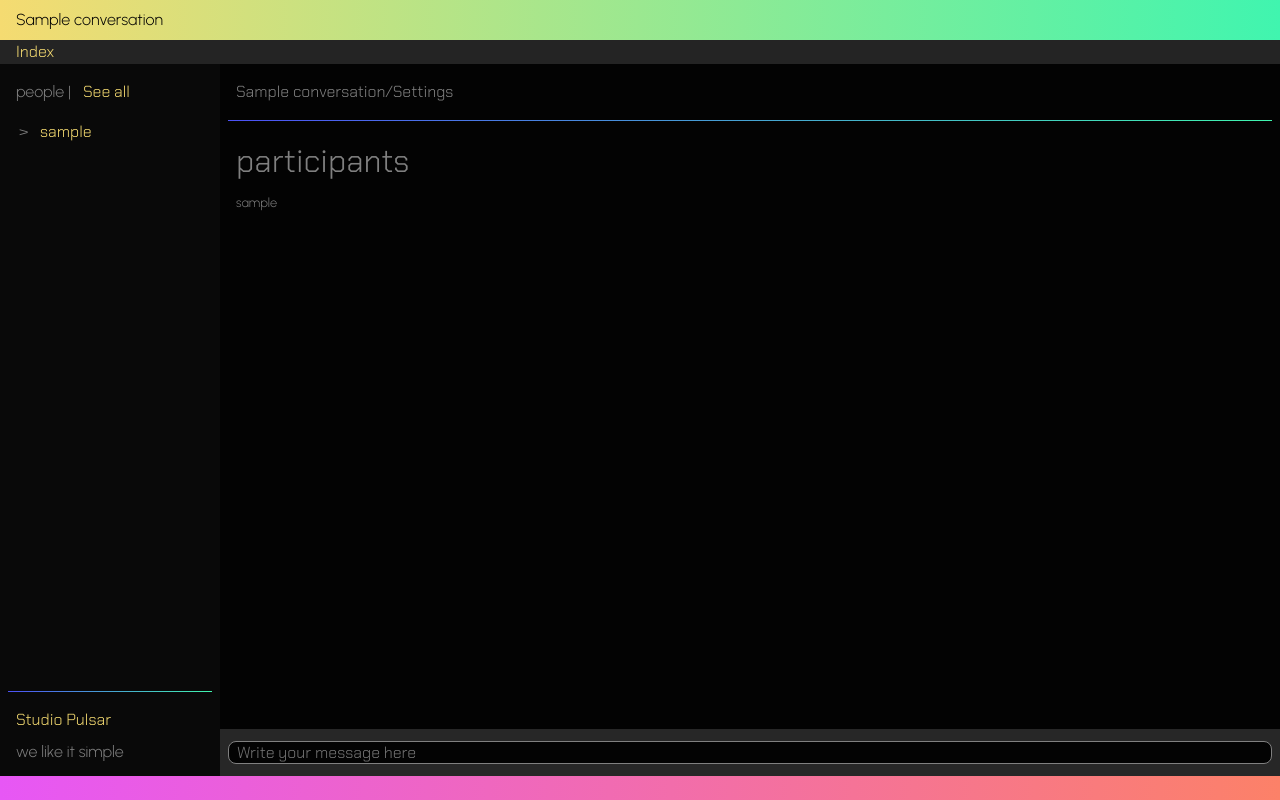
After one commit to Marco177171/algrant, a Django app: template django_app/algrantapp/templates/chat_settings.html in a window 1280 px wide. The commit adds this page. Run offline with Django 3.2, Linux system fonts and the light colour scheme; tables that the repository leaves empty hold one stand-in row (values such as "Sample post"); the template is opened without the code that fills it: values that come from a table or form of the project are taken from there, most other values are stand-ins (such as "Sample title", 1, 10 or a date in 2020).

Commit message:
Add/remove users from chat if admin

```diff
--- /dev/null
+++ b/django_app/algrantapp/templates/chat_settings.html
@@ -0,0 +1,63 @@
+{% extends './conversation_base.html' %}
+
+{% block main %}
+<h6>{{conversation.conversation_name}}/Settings</h6>
+<div class="divider"></div>
+
+<!-- ADD PARTICIPANTS TO CONVERSATION -->
+{% if conversation.admin_id == request.user.id %}
+    <h3>Admin dashboard</h3>
+
+    <!-- Add participants -->
+    <form method="post" action="{% url 'add_participants' conversation.id %}">
+        {% csrf_token %}
+        <label for="friends">Add participants:</label>
+        <select name="friends" id="friends" multiple>
+            {% for friend in my_friends_list %}
+            <option value="{{friend.id}}">{{friend.username}}</option>
+            {% endfor %}
+        </select>
+        <button type="submit">Add to conversation</button>
+    </form>
+
+    <!-- Remove participants -->
+    <form method="post" action="{% url 'remove_participants' conversation.id %}">
+        {% csrf_token %}
+        <label for="participants">Remove participants:</label>
+        <select name="participants" id="participants" multiple>
+            {% for participant in conversation.participants.all %}
+                {% if participant != request.user %}
+                <option value="{{participant.id}}">{{participant.username}}</option>
+                {% endif %}
+            {% endfor %}
+        </select>
+        <button type="submit">Remove from conversation</button>
+    </form>
+{% endif %}
+
+<h4>participants</h4>
+{% for participant in conversation.participants.all %}
+<span>{{ participant.username }}</span>
+{% empty %}
+<span>No participants in this conversation.</span>
+<form action="{% url 'remove_user_from_conversation' %}" id="remove-user-form" method="post">
+    {% csrf_token %}
+    <input type="hidden" name="conversation_id" value="{{conversation.id}}">
+    <input type="hidden" name="user_id" value="{{participant.id}}">
+    <a href="#" onclick="document.getElementById('remove-user-form').submit(); return false;">Remove</a>
+</form>
+{% endfor %}
+
+{% endblock %}
+
+{% block main_bottom %}
+    <form action="{% url 'new_message' conversation_id=conversation.id %}" method="post">
+        {% csrf_token %}
+        <input class="search" type="text" name="message_text" placeholder="Write your message here" required>
+    </form>
+{% endblock %}
+
+<div class="explorer">
+    <a href="{% url 'index' %}">Index</a>
+    <a href="{% url 'all_users' %}">Algrant people</a>
+</div>
--- a/django_app/algrantapp/templates/conversation.html
+++ b/django_app/algrantapp/templates/conversation.html
@@ -38,6 +38,6 @@
 
 <div class="explorer">
     {% block explorer %}
-    <a href="{% url 'conversation_admin_dashboard' conversation_id=conversation.id %}">Chat Settings</a>
+    <a href="{% url 'chat_settings' conversation_id=conversation.id %}">Chat Settings</a>
     {% endblock %}
 </div>
--- a/django_app/algrantapp/urls.py
+++ b/django_app/algrantapp/urls.py
@@ -41,9 +41,13 @@ urlpatterns = [
     # CHATS
     path('my_conversations', views.my_conversations, name='my_conversations'),
     path('my_conversations/<str:conversation_id>', views.conversation, name='conversation'), # channels
-    path('my_conversations/<str:conversation_id>/admin_dashboard', views.conversation_admin_dashboard, name='conversation_admin_dashboard'),
     path('new_conversation', views.new_conversation, name='new_conversation'),
     path('delete_conversation', views.delete_conversation, name='delete_conversation'),
+    # CHAT SETTINGS
+    path('my_conversations/<str:conversation_id>/settings', views.chat_settings, name='chat_settings'),
+    path('my_conversations/<int:conversation_id>/add/', views.add_participants, name='add_participants'),
+    path('my_conversations/<int:conversation_id>/remove/', views.remove_participants, name='remove_participants'),
+    # MESSAGES
     path('new_message/<int:conversation_id>', views.new_message, name='new_message'),
     path('delete_message', views.delete_message, name='delete_message'),
     # NOTIFICATIONS
```
Also changed, not shown: django_app/algrantapp/templates/conversation_admin_dashboard.html (deleted, +0 -39 lines), django_app/algrantapp/views.py (+21 -11 lines).
